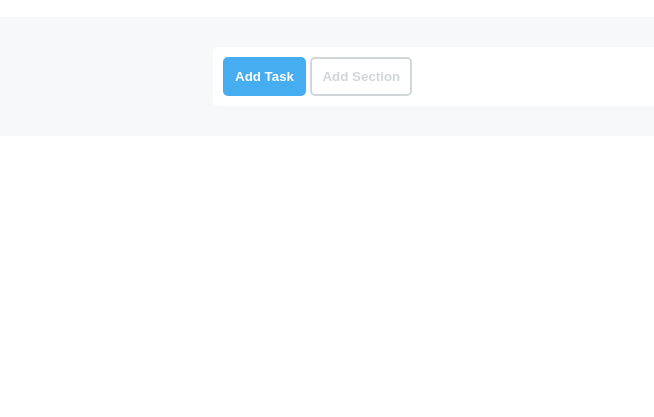
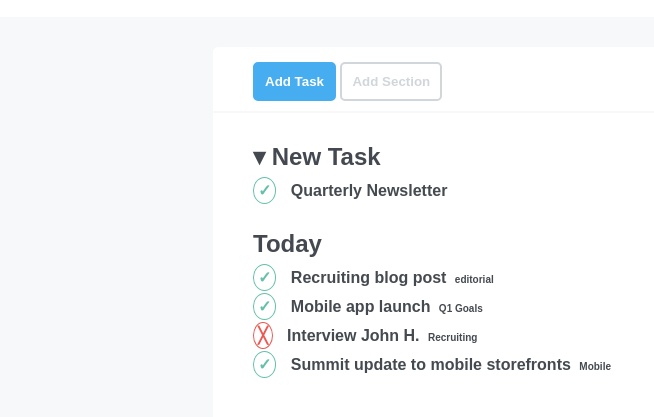
Before and after one commit to stefanofilippini/html-css-toboolist, a plain HTML site: page Index.html in a window 1280 px wide. Shown: the part 73-490 px from the top of the page, without its empty margins (0-654 px from the left). Drawn offline with Linux system fonts and the light colour scheme.

Commit message:
added new task & Today

```diff
--- a/Index.html
+++ b/Index.html
@@ -18,8 +18,42 @@
     <!-- Main Container -->
     <main>
         <div class="container">
-            <button class="button-1">Add Task</button>
-            <button class="button-2">Add Section</button>
+            <!-- first section -->
+            <section>
+                <button class="button-1">Add Task</button>
+                <button class="button-2">Add Section</button>
+                <hr>
+            </section>
+
+            <!-- new task -->
+            <section>
+                <h2>
+                    &blacktriangledown; New Task
+                </h2>
+
+                <div class="task"><span class="ok">&check;</span> Quarterly Newsletter</div>
+            </section>
+
+            <!-- Today -->
+            <section>
+                <h2>
+                    Today
+                </h2>
+
+                <div class="task">
+                    <span class="ok">&check;</span> Recruiting blog post <span class="Tag Editorial">editorial</span>
+                </div>
+                <div class="task">
+                    <span class="ok">&check;</span> Mobile app launch <span class="Tag Q1-Goals">Q1 Goals</span>
+                </div>
+                <div class="task">
+                    <span class="ko">&#9587;</span> Interview John H. <span class="Tag Recruiting">Recruiting</span>
+                </div>
+                <div class="task">
+                    <span class="ok">&check;</span> Summit update to mobile storefronts <span class="Tag Mobile">Mobile</span>
+                </div>
+
+            </section>
 
         </div>
 
--- a/style.css
+++ b/style.css
@@ -28,21 +28,23 @@ main {
 .container {
     width: 70%;
     margin: auto;
-    padding: 10px;
     background-color: white;
     border-radius: 5px;
+    padding-bottom: 40px;
 }
 
 button {
-    border-radius: 5px;
+    border-radius: 5px;;
     padding: 10px;
     border-style: solid;
+    margin-top: 15px;
 }
 
 .button-1 {
     color: #fff;
     background-color: #47adf1;
     border-color: #47adf1;
+    margin-left: 40px;
 }
 
 .button-2 {
@@ -50,3 +52,40 @@ button {
     background-color: #fff;
     border-color: #d1d6da;
 }
+
+hr {
+    border: solid 1px #f6f8f9;
+    margin: 10px 0px;
+}
+
+h2 {
+    color: #444850;
+    margin: 30px 0px 10px 40px;
+}
+
+.task {
+    margin-left: 40px;
+    margin-bottom: 10px;
+    color: #454a51;
+}
+
+span {
+    border-radius: 50%;
+    padding: 4px;
+    margin-right: 10px;
+}
+
+.ok {
+    border: solid 1px #64c0a9;
+    color: #64c0a9;
+}
+
+.ko {
+    border: solid 1px #eb5952;
+    color: #eb5952;
+}
+
+.Tag {
+    font-size: 10px;
+    border-radius: 3px;
+}
```
